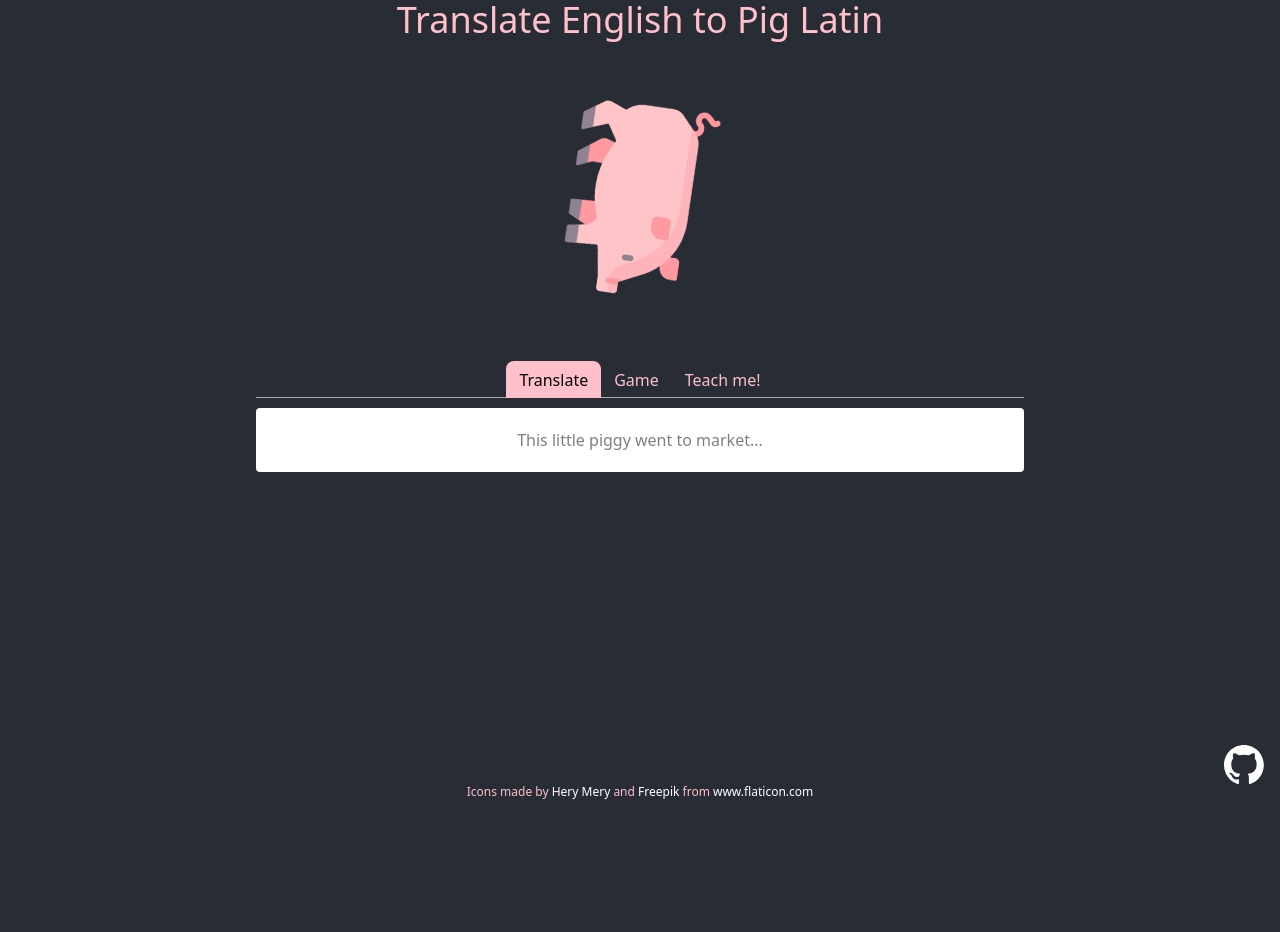
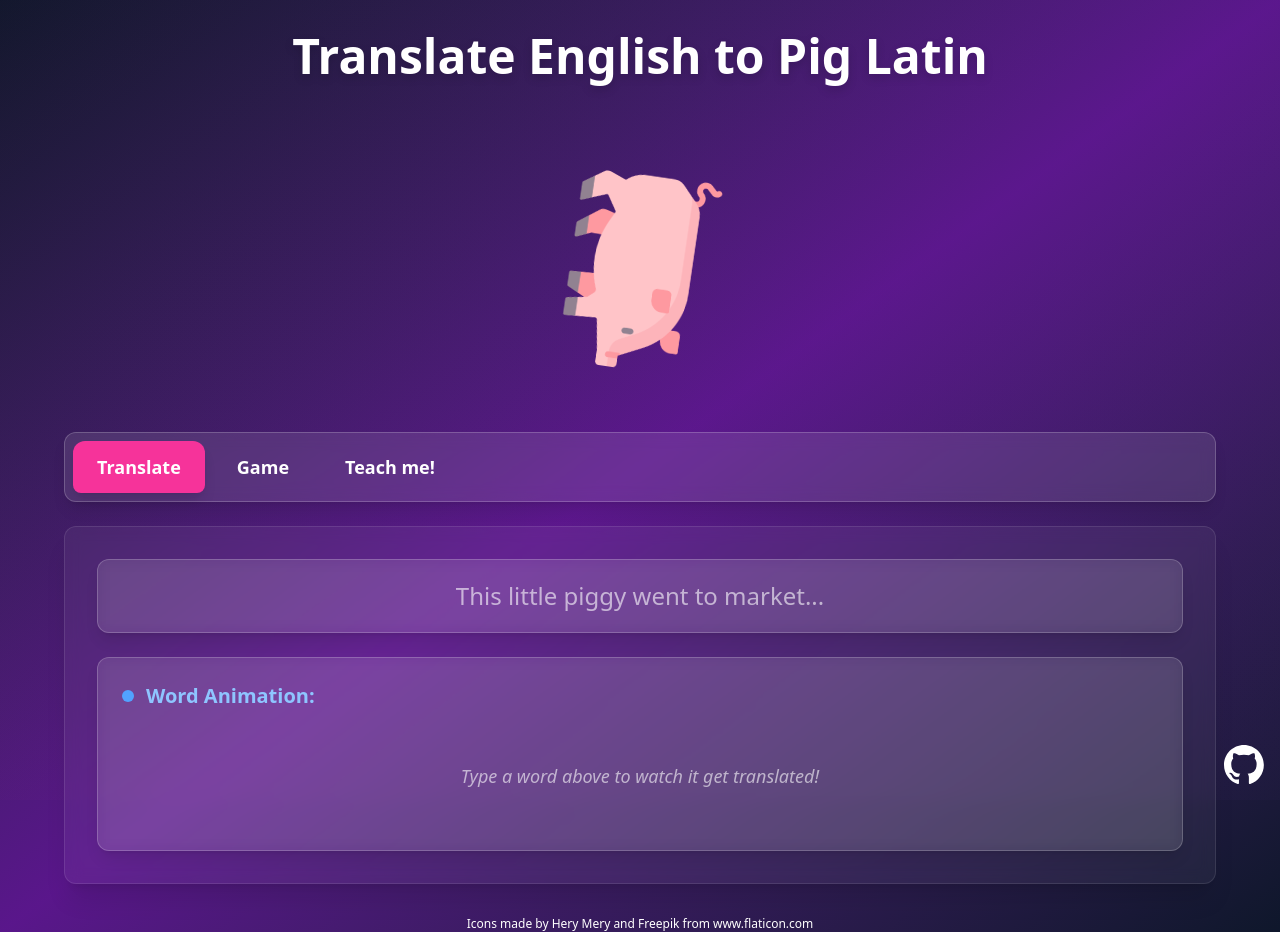
Before and after one commit to justinmcbride/react-pig-latin-translator, a Next.js app: page / in a window 1280 px wide. Before the commit the page ends 800 px from the top, so only its background shows below. Built offline with nearby package versions, Linux system fonts and the light colour scheme.

Commit message:
great style improvements

```diff
--- a/src/app/layout.tsx
+++ b/src/app/layout.tsx
@@ -15,11 +15,16 @@ export default function RootLayout({
 }>) {
   return (
     <html lang="en">
-      <body className="min-h-screen flex flex-col items-center text-[pink] bg-[#282c34]">
-        {children}
-        <div className="flex grow" />
-        <CreditsFooter />
-        <GitHubLink />
+      <body className="min-h-screen flex flex-col items-center text-white bg-gradient-to-br from-slate-900 via-purple-900 to-slate-900">
+        <div className="absolute inset-0 opacity-10">
+          <div className="absolute inset-0 bg-gradient-to-r from-pink-500/20 to-purple-500/20"></div>
+        </div>
+        <div className="relative z-10 w-full flex flex-col items-center min-h-screen">
+          {children}
+          <div className="flex grow" />
+          <CreditsFooter />
+          <GitHubLink />
+        </div>
       </body>
     </html>
   );
--- a/src/app/page.tsx
+++ b/src/app/page.tsx
@@ -18,19 +18,28 @@ export default function Page() {
     setPigSpinSpeed(pigSpinSpeed * 0.8);
   };
 
-  const selectedTabClassName = "bg-[pink] text-black rounded-t-lg";
+  const selectedTabClassName = "bg-pink-500 text-white rounded-t-xl shadow-lg";
 
   return (
-    <div className="w-full flex flex-col justify-center items-center text-center">
-      <header className="text-4xl text-bold">Translate English to Pig Latin</header>
+    <div className="w-full flex flex-col justify-center items-center text-center px-4 py-8">
+      <header className="text-5xl font-bold mb-8 text-white drop-shadow-lg">
+        Translate English to Pig Latin
+      </header>
       <SpinningPig pigSpinSpeed={pigSpinSpeed} />
-      <div className="min-w-[60%]">
-        <Tabs className="text-md" selectedTabClassName={selectedTabClassName}>
-          <TabList>
-            <Tab>Translate</Tab>
-            <Tab>Game</Tab>
-            <Tab>Teach me!</Tab>
+      <div className="w-full max-w-6xl">
+        <Tabs className="text-lg" selectedTabClassName={selectedTabClassName}>
+          <TabList className="flex space-x-2 mb-6 bg-white/10 backdrop-blur-sm p-2 rounded-xl border border-white/20 shadow-lg">
+            <Tab className="px-6 py-3 rounded-lg font-semibold transition-all duration-200 hover:bg-white/10 cursor-pointer outline-none">
+              Translate
+            </Tab>
+            <Tab className="px-6 py-3 rounded-lg font-semibold transition-all duration-200 hover:bg-white/10 cursor-pointer outline-none">
+              Game
+            </Tab>
+            <Tab className="px-6 py-3 rounded-lg font-semibold transition-all duration-200 hover:bg-white/10 cursor-pointer outline-none">
+              Teach me!
+            </Tab>
           </TabList>
+          <div className="bg-white/5 backdrop-blur-sm rounded-xl p-8 border border-white/10 shadow-xl">
             <TabPanel>
               <NormalTranslator />
             </TabPanel>
@@ -40,6 +49,7 @@ export default function Page() {
             <TabPanel>
               <HowTo />
             </TabPanel>
+          </div>
         </Tabs>
       </div>
     </div>
--- a/src/components/SingleWordInput.tsx
+++ b/src/components/SingleWordInput.tsx
@@ -46,7 +46,7 @@ const SingleWordInput = ({
           ? "... but got cooked."
           : "This little piggy went to market..."
       }
-      className="bg-white text-black w-full rounded p-5 text-center box-border disabled:opacity-50"
+      className="bg-white/10 backdrop-blur-sm text-white placeholder-white/60 w-full rounded-xl p-5 text-center text-2xl border border-white/20 shadow-lg focus:outline-none focus:ring-2 focus:ring-pink-400 focus:border-transparent transition-all duration-200 disabled:opacity-50 disabled:cursor-not-allowed"
     />
   );
 };
--- a/src/components/StepThroughWord.tsx
+++ b/src/components/StepThroughWord.tsx
@@ -190,21 +190,17 @@ const StepThroughWord = ({ originalWord }: StepThroughWordProps) => {
             <button
               onClick={handleReset}
               disabled={isAnimating}
-              className="group relative overflow-hidden rounded-xl px-6 py-3 bg-gradient-to-r from-purple-500 to-pink-500 text-white font-semibold shadow-lg hover:shadow-xl transform hover:scale-105 transition-all duration-200 disabled:opacity-50 disabled:transform-none"
+              className="rounded-xl px-6 py-3 bg-purple-500 hover:bg-purple-600 text-white font-semibold shadow-lg hover:shadow-xl transform hover:scale-105 transition-all duration-200 disabled:opacity-50 disabled:transform-none"
             >
-              <span className="relative z-10">🔄 Reset</span>
-              <div className="absolute inset-0 bg-gradient-to-r from-purple-600 to-pink-600 opacity-0 group-hover:opacity-100 transition-opacity duration-200"></div>
+              🔄 Reset
             </button>
           ) : (
             <button
               onClick={handleNext}
               disabled={isAnimating}
-              className="group relative overflow-hidden rounded-xl px-6 py-3 bg-gradient-to-r from-blue-500 to-cyan-500 text-white font-semibold shadow-lg hover:shadow-xl transform hover:scale-105 transition-all duration-200 disabled:opacity-50 disabled:transform-none"
+              className="rounded-xl px-6 py-3 bg-blue-500 hover:bg-blue-600 text-white font-semibold shadow-lg hover:shadow-xl transform hover:scale-105 transition-all duration-200 disabled:opacity-50 disabled:transform-none"
             >
-              <span className="relative z-10">
-                ➡️ Step {currentStep + 1} of {steps.length}
-              </span>
-              <div className="absolute inset-0 bg-gradient-to-r from-blue-600 to-cyan-600 opacity-0 group-hover:opacity-100 transition-opacity duration-200"></div>
+              ➡️ Step {currentStep + 1} of {steps.length}
             </button>
           )}
 
--- a/src/tabs/GameMode.tsx
+++ b/src/tabs/GameMode.tsx
@@ -69,21 +69,29 @@ const GameMode = ({ increasePigSpinSpeed }: GameModeProps) => {
       wiggleWord();
     }
   }, [gameWord, increasePigSpinSpeed, wiggleWord]);
-
   return (
-    <div className="flex flex-col gap-4" ref={scope}>
-      <div className="flex flex-row" >
-        <span className="text-white text-2xl">Score: {gameScore}</span>
-        <span className="flex grow" />
-        <span className="text-white text-2xl">Time: {secondsRemaining}</span>
-      </div>
-
-      {isGameModeActivated ? (
-        <motion.div className="text-4xl" id="translateTag">
-          Translate: <span className="text-white">{gameWord.englishWord}</span>
+    <div className="flex flex-col gap-6" ref={scope}>
+      <div className="flex flex-row items-center justify-between bg-white/10 backdrop-blur-sm rounded-xl p-4 border border-white/20">
+        <div className="flex items-center space-x-3">
+          <span className="inline-block w-3 h-3 rounded-full bg-green-400"></span>
+          <span className="text-white text-xl font-semibold">Score: <span className="text-green-300">{gameScore}</span></span>
+        </div>
+        <div className="flex items-center space-x-3">
+          <span className="inline-block w-3 h-3 rounded-full bg-blue-400"></span>
+          <span className="text-white text-xl font-semibold">Time: <span className="text-blue-300">{secondsRemaining}s</span></span>
+        </div>
+      </div>      {isGameModeActivated ? (
+        <motion.div className="text-center bg-white/10 backdrop-blur-sm rounded-xl p-6 border border-white/20 shadow-lg" id="translateTag">
+          <div className="text-2xl text-white/80 mb-2">Translate this word:</div>
+          <div className="text-4xl font-bold text-pink-300">
+            {gameWord.englishWord}
+          </div>
         </motion.div>
       ) : (
-        <div className="text-4xl">Game Over!</div>
+        <div className="text-center bg-red-500/20 backdrop-blur-sm rounded-xl p-8 border border-red-400/30">
+          <div className="text-4xl font-bold text-red-300 mb-2">Game Over!</div>
+          <div className="text-xl text-white/80">Final Score: <span className="text-green-300 font-semibold">{gameScore}</span></div>
+        </div>
       )}
 
       <SingleWordInput
--- a/src/tabs/NormalTranslator.tsx
+++ b/src/tabs/NormalTranslator.tsx
@@ -62,25 +62,40 @@ const NormalTranslator = () => {
   );
 
   return (
-    <div>
+    <div className="space-y-6">
       <SingleWordInput isDisabled={false} onSubmitWord={handleSubmitWord} />
 
       {pigLatinOutput && (
-        <div className="mt-6 p-4 bg-gray-800 rounded-lg shadow-lg border border-gray-700">
-          <h3 className="text-xl font-semibold text-gray-300 mb-2">Pig Latin Translation:</h3>
-          <p className="text-white text-xl font-medium break-words leading-relaxed">
+        <div className="bg-white/10 backdrop-blur-sm rounded-xl p-6 border border-white/20 shadow-lg">
+          <h3 className="text-xl font-semibold text-pink-300 mb-4 flex items-center">
+            <span className="inline-block w-3 h-3 rounded-full bg-pink-400 mr-3"></span>
+            Pig Latin Translation:
+          </h3>
+          <p className="text-white text-2xl font-medium break-words leading-relaxed bg-white/5 rounded-lg p-4 border border-white/10">
             {pigLatinOutput.trim()}
           </p>
         </div>
       )}
 
-      {animatingWord.length > 0 && (
+      <div className="bg-white/10 backdrop-blur-sm rounded-xl p-6 border border-white/20 shadow-lg">
+        <h3 className="text-xl font-semibold text-blue-300 mb-4 flex items-center">
+          <span className="inline-block w-3 h-3 rounded-full bg-blue-400 mr-3"></span>
+          Word Animation:
+        </h3>
+        <div className="min-h-[100px] flex items-center justify-center">
+          {animatingWord.length > 0 ? (
             <AnimatedWord
               key={`${animatingWord[0].originalWord}-${animationKeyRef.current}`}
               {...animatingWord[0]}
               onAnimationComplete={handleAnimationComplete}
             />
+          ) : (
+            <p className="text-white/60 text-lg italic">
+              Type a word above to watch it get translated!
+            </p>
           )}
+        </div>
+      </div>
     </div>
   );
 };
```
Lines whose indentation alone changed are shown as unchanged.
